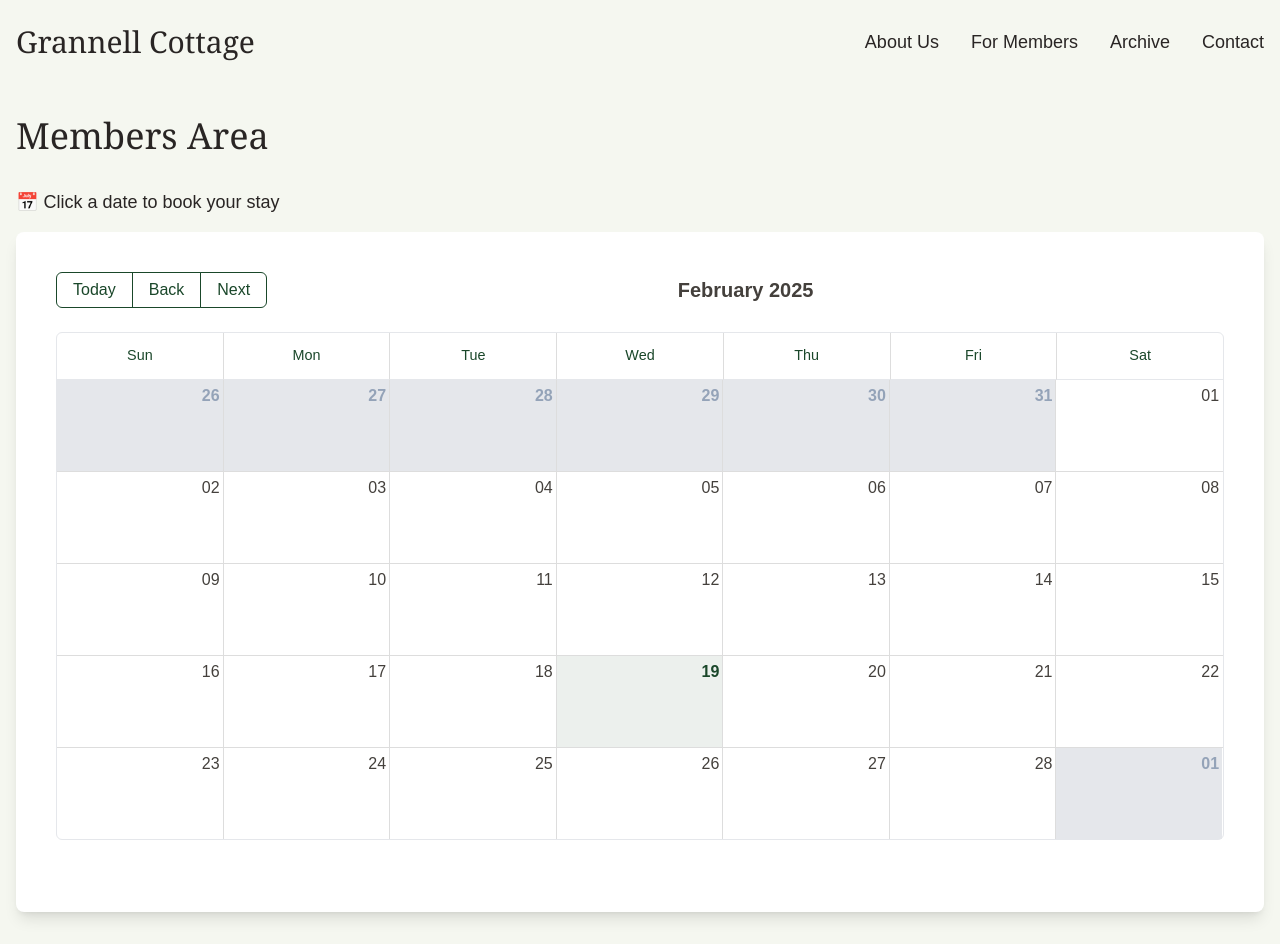
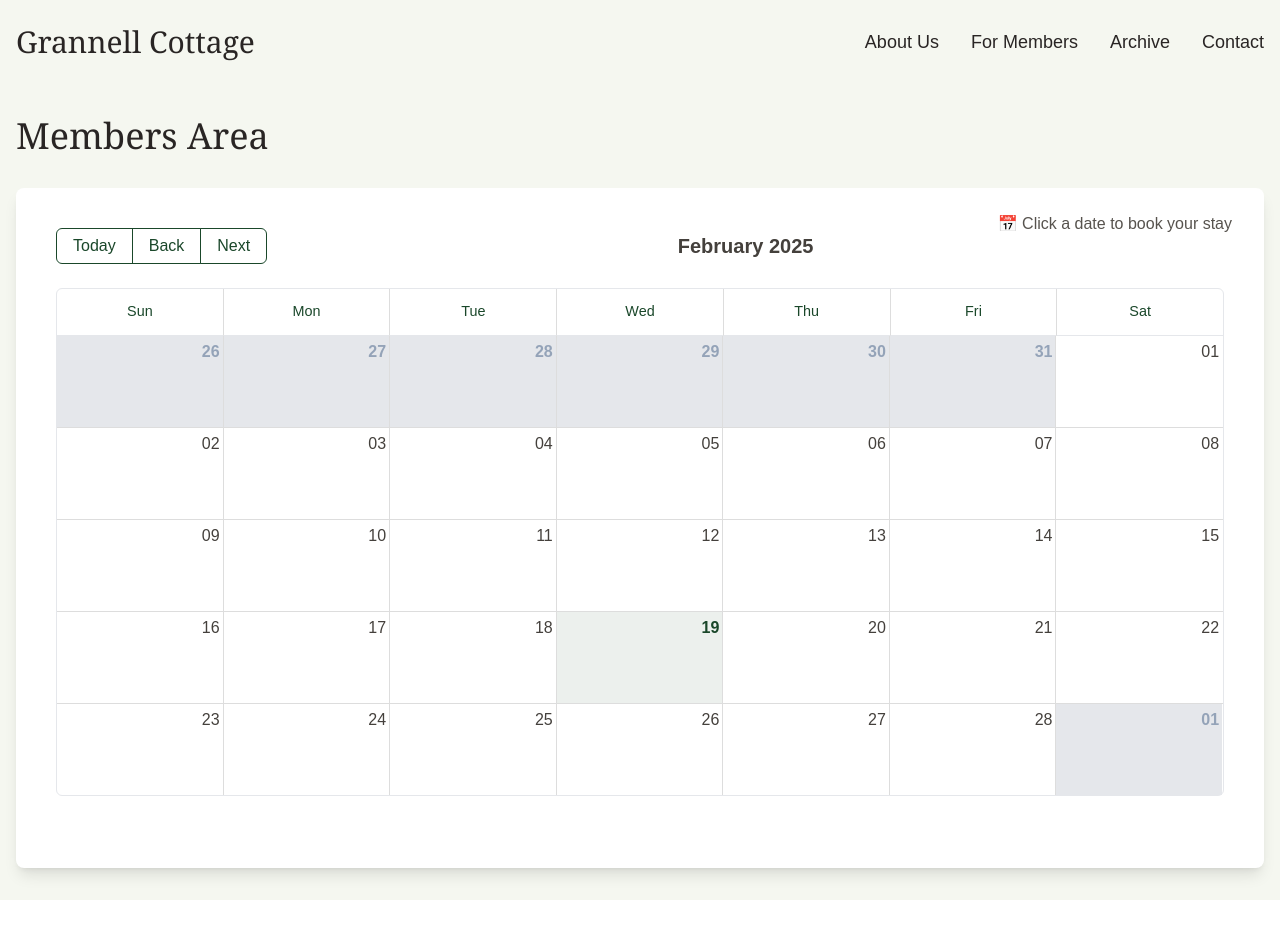
Before and after one commit to weeezik/grannell-cottage, a Next.js app: page /members in a window 1280 px wide. After the commit the page ends 900 px from the top, so only its background shows below. Built offline with nearby package versions, Linux system fonts and the light colour scheme; no server answers; the database is empty; sample sign-in values are in the browser's storage.

Commit message:
Absolutely spaced span within calendar

```diff
--- a/src/app/members/page.tsx
+++ b/src/app/members/page.tsx
@@ -409,11 +409,11 @@ export default function MembersArea() {
       <Navigation />
       <main className="container mx-auto px-4 py-8">
         <h1 className="text-4xl font-serif text-stone-800 mb-8">Members Area</h1>
-        <div className="flex justify-between items-center flex-wrap mb-4">
-          <h2 className="text-lg font-medium text-stone-800">📅 Click a date to book your stay</h2>
-        </div>
 
         <div className="bg-white p-6 rounded-lg shadow-lg">
+            <span className="absolute top-150 right-12 z-10 text-sm sm:text-base text-stone-600">
+              📅 Click a date to book your stay
+            </span>
           {/* <p className="text-lg text-stone-600 mb-4">
             📅 Click a date to book your stay
           </p> */}
```
